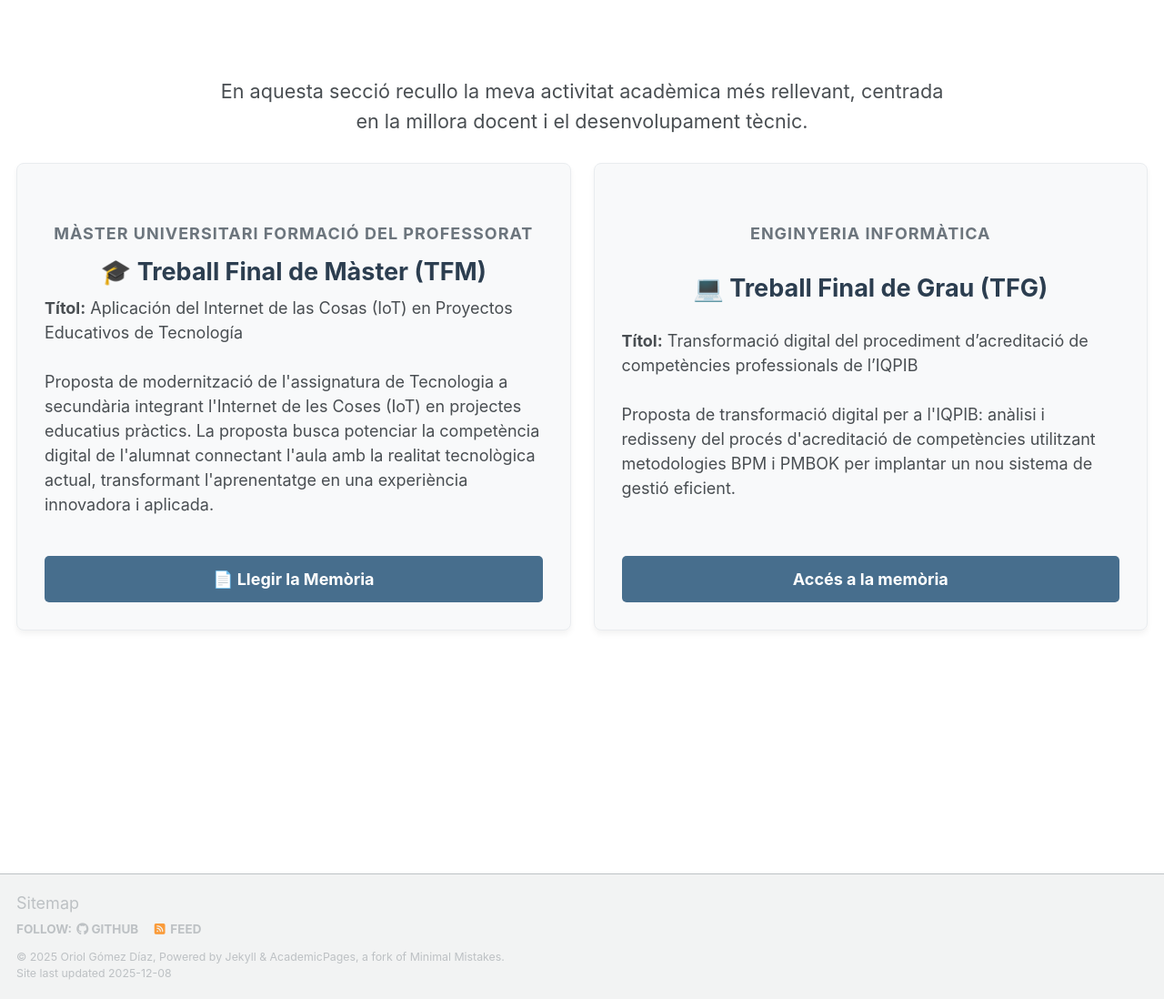
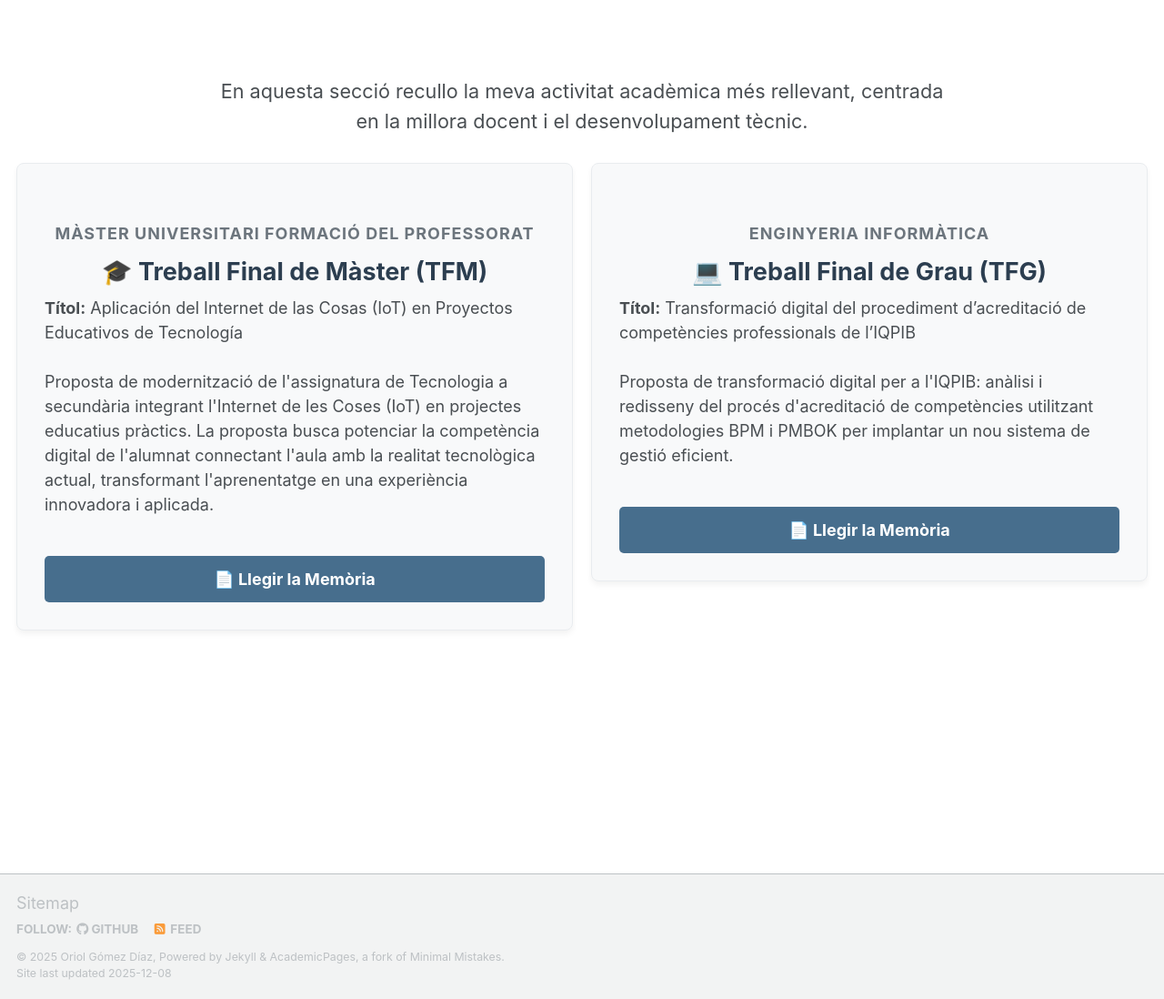
Before and after one commit to oriolgomezdiaz/oriolgomezdiaz.github.io, a Jekyll site: the page built from _pages/Projectes/projectes-academics.md, in a window 1280 px wide and 1337 px high. Shown: the part 239-1337 px from the top of the window at 91% size. Built offline with Jekyll 4.4.1, drawn with Linux system fonts in a browser that asks for light colours; a script that is not in the unit is left out.

Commit message:
Més de projectes

```diff
--- a/_pages/Projectes/projectes-academics.md
+++ b/_pages/Projectes/projectes-academics.md
@@ -73,7 +73,7 @@ header:
   En aquesta secció recullo la meva activitat acadèmica més rellevant, centrada en la millora docent i el desenvolupament tècnic.
 </div>
 
-<div class="grid-container">
+<div class="grid-container" style="display: grid; grid-template-columns: 1fr 1fr; gap: 20px; align-items: start;">
 
   <div class="grid-item">
     <h4>Màster Universitari Formació del Professorat</h4>
@@ -82,7 +82,7 @@ header:
       <strong>Títol:</strong> Aplicación del Internet de las Cosas (IoT) en Proyectos Educativos de Tecnología <br><br>
       Proposta de modernització de l'assignatura de Tecnologia a secundària integrant l'Internet de les Coses (IoT) en projectes educatius pràctics. La proposta busca potenciar la competència digital de l'alumnat connectant l'aula amb la realitat tecnològica actual, transformant l'aprenentatge en una experiència innovadora i aplicada.
     </p>
-    <a href="https://doi.org/10.5281/zenodo.17859842" class="grid-btn" target="_blank">📄 Llegir la Memòria</a>
+    <a href="https://doi.org/10.5281/zenodo.17859843" class="grid-btn" target="_blank">📄 Llegir la Memòria</a>
   </div>
 
   <div class="grid-item">
@@ -92,7 +92,7 @@ header:
       <strong>Títol:</strong> Transformació digital del procediment d’acreditació de competències professionals de l’IQPIB <br><br>
       Proposta de transformació digital per a l'IQPIB: anàlisi i redisseny del procés d'acreditació de competències utilitzant metodologies BPM i PMBOK per implantar un nou sistema de gestió eficient.
     </p>
-    <a href="https://hdl.handle.net/10609/148281" class="grid-btn" target="_blank">Accés a la memòria</a>
+    <a href="https://hdl.handle.net/10609/148281" class="grid-btn" target="_blank">📄 Llegir la Memòria</a>
   </div>
 
 </div>
```
